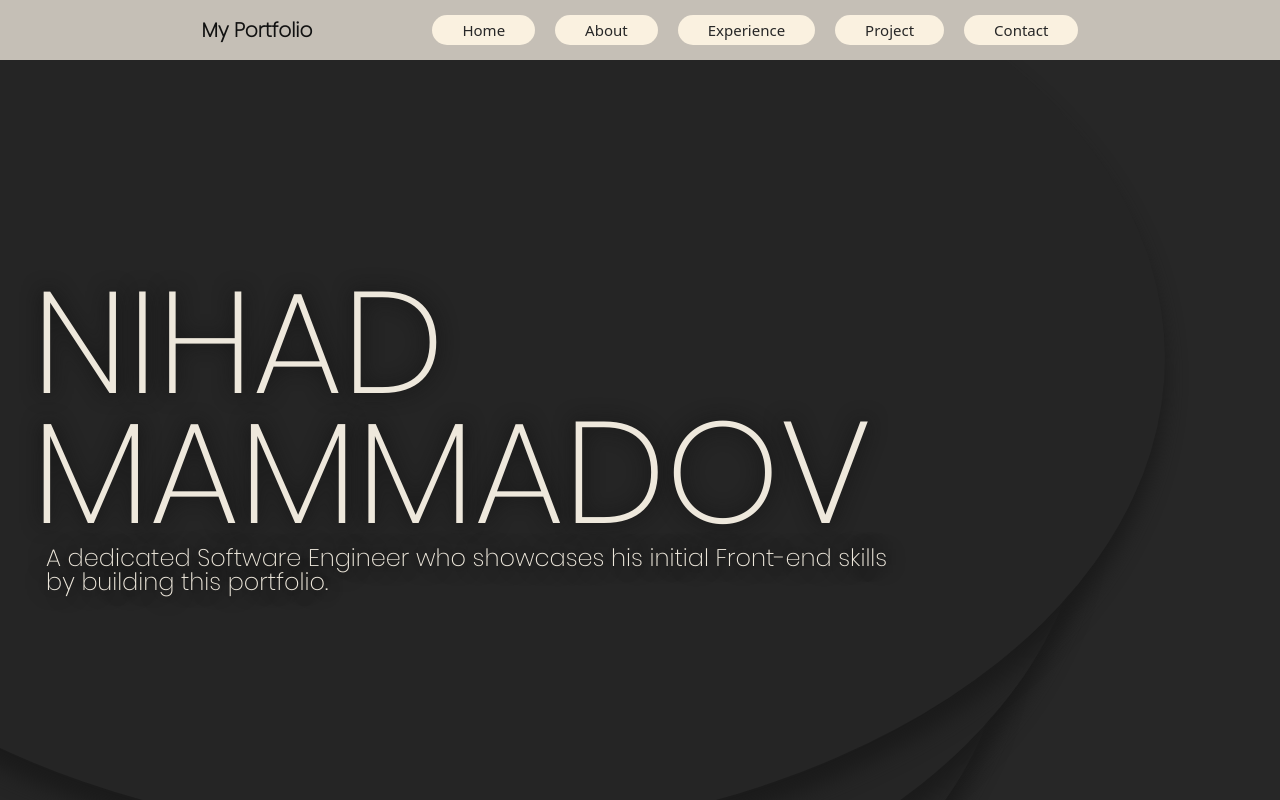
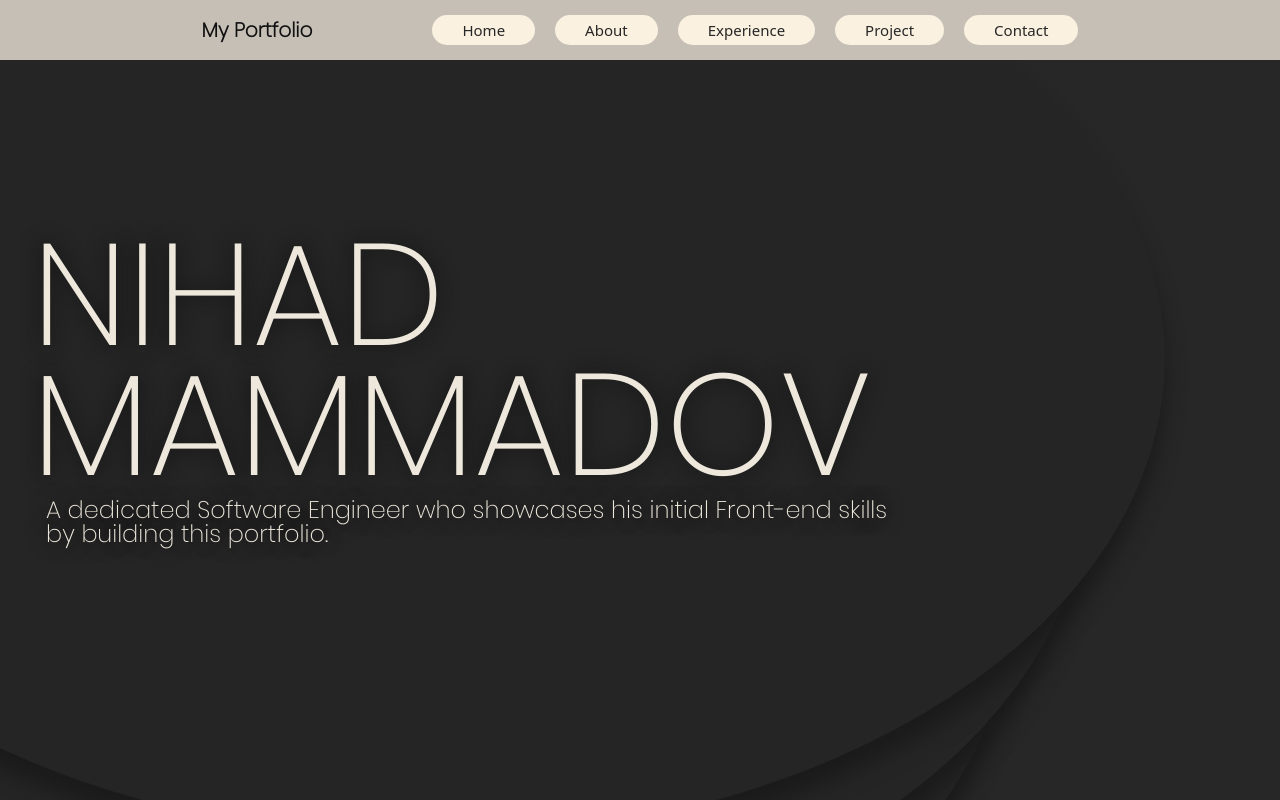
Before and after one commit to YourFavouriteDeveloper/portfolio, a React (Vite) app: page / in a window 1280 px wide. Shown: the top 800 px of the page. Built offline with nearby package versions, Linux system fonts and the light colour scheme.

Commit message:
Responsive webpage ADDED

```diff
--- a/src/Body/Body.module.css
+++ b/src/Body/Body.module.css
@@ -21,7 +21,7 @@
   font-size: clamp(3rem  , 30rem, 8vw);
   white-space: normal;
   text-align: left;
-  padding-top: 22rem;
+  padding-top: 18rem;
   margin-top: 4vw;
   line-height: 0.9;
   padding-left: 0.5vw;
@@ -98,7 +98,7 @@
   min-height: 100vh;
 }
 .title {
-  padding-top: 24rem;
+  padding-top: 21rem;
   margin-top: 3vw;
   font-size: clamp(7rem  , 7rem, 8vw);
 }
@@ -142,7 +142,7 @@
   min-height: 100vh;
 }
 .title {
-  padding-top: 19rem;
+  padding-top: 16rem;
   margin-top: 3vw;
   font-size: clamp(9rem  , 7rem, 8vw);
 }
@@ -189,7 +189,7 @@
 }
 
 .title {
-  padding-top: 20rem;
+  padding-top: 19rem;
   margin-top: 3vw;
   font-size: clamp(6.85rem  , 8rem, 8vw);
 }
@@ -241,7 +241,7 @@
 }
 
 .title {
-  padding-top: 21rem;
+  padding-top: 20rem;
   margin-top: 3vw;
   font-size: clamp(5.5rem  , 7rem, 8vw);
 }
@@ -254,7 +254,7 @@
 .circle1 {
   width: 120vw;
   height: 85vw;
-  top: 18rem;
+  top: 15rem;
   margin-top: -32vw;
   left: -28%;
   z-index: -4;
@@ -263,7 +263,7 @@
 .circle2 {
   width: 120vw;
   height: 85vw;
-  top: 20rem;
+  top: 17rem;
   margin-top: -25vw;
   left: -36%;
   z-index: -5;
@@ -272,7 +272,7 @@
 .circle3 {
   width: 120vw;
   height: 85vw;
-  top: 22rem;
+  top: 19rem;
   margin-top: -18vw;
   left: -44%;
   z-index: -6;
@@ -302,7 +302,7 @@
 
 
 .title {
-  padding-top: 21rem;
+  padding-top: 20.5rem;
   margin-top: 3vh;
   font-size: clamp(4.3rem  , 6rem, 8vw);
 }
@@ -316,7 +316,7 @@
 .circle1 {
   width: 145vw;
   height: 125vw;
-  top: 12rem;
+  top: 9rem;
   margin-top: -32vw;
   left: -50%;
   z-index: -4;
@@ -325,7 +325,7 @@
 .circle2 {
   width: 145vw;
   height: 125vw;
-  top: 15rem;
+  top: 12rem;
   margin-top: -25vw;
   left: -58%;
   z-index: -5;
@@ -334,7 +334,7 @@
 .circle3 {
   width: 145vw;
   height: 125vw;
-  top: 18rem;
+  top: 15rem;
   margin-top: -18vw;
   left: -66%;
   z-index: -6;
```
Also changed, not shown: 4 other files (tests, documents, lock files or other folders).
